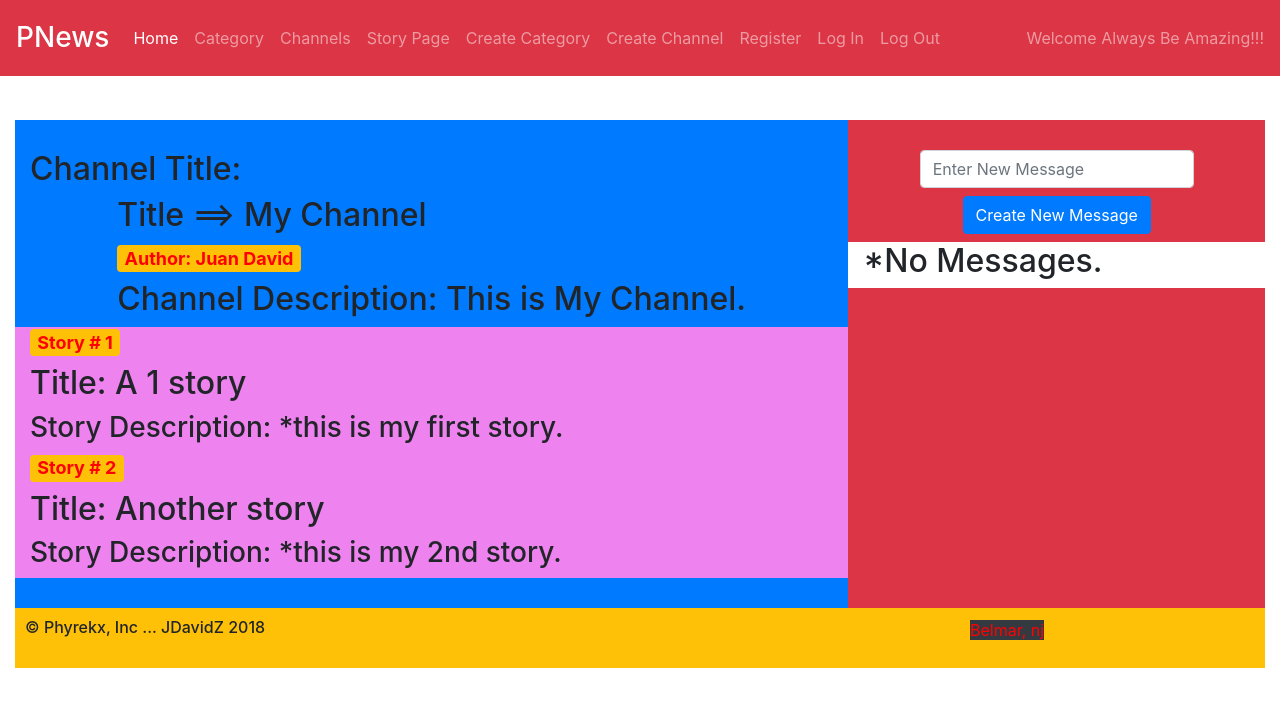
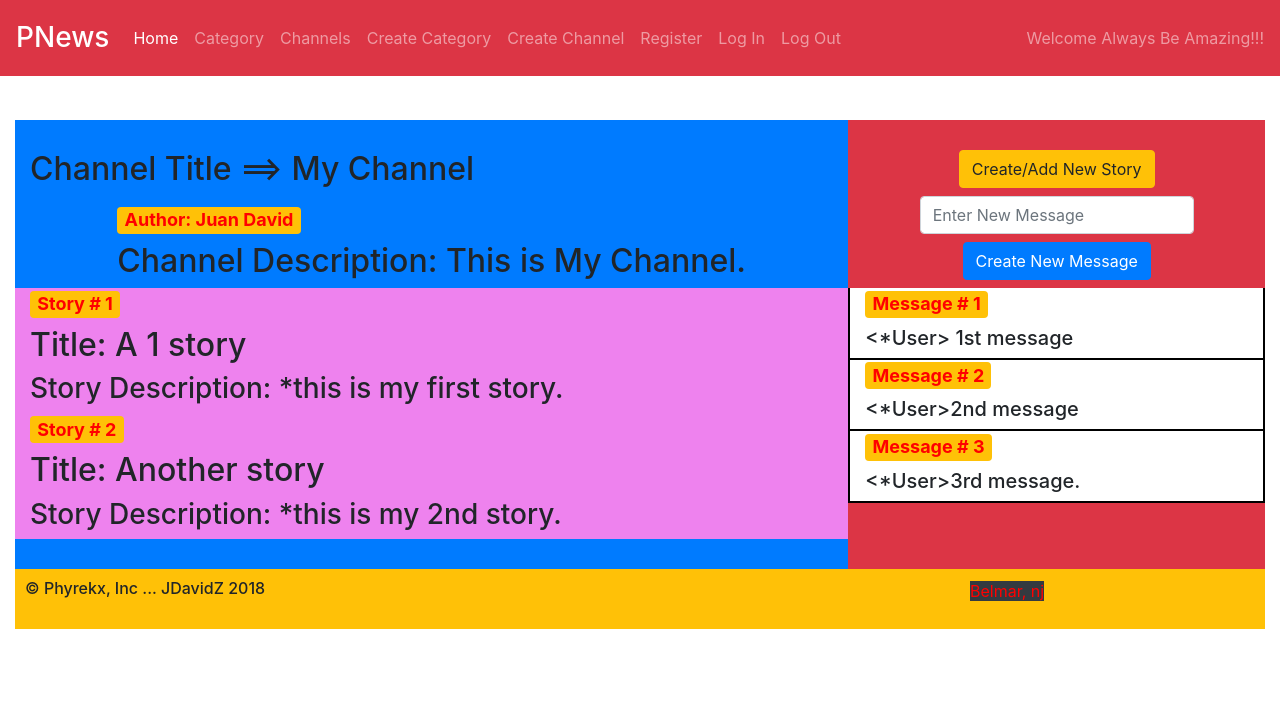
Before and after one commit to jDavidZapata/Personal-News, a Flask app: a page that uses templates/layout.html in a window 1280 px wide. Shown: the top 707 px of the page. Run offline with Flask 2, Linux system fonts and the light colour scheme; some libraries are stand-ins or nearby versions.

Commit message:
Updated channel and story pages

```diff
--- a/app1.py
+++ b/app1.py
@@ -8,13 +8,13 @@ app = Flask(__name__)
 channel = None
 
 
-channel1 = {"title":"Channel-test", "author":"my self", "year": 2020, "text": "This is A Channel.", 'messages' : [{"text":"hello, 1st message"}, {"text":"world, 2nd message"}, {"text":"And this is the 3rd message."}], 'storys': [{"title": "1 story", "text": "first story.", 'comments' : [{'text':"1st. comment. hello"}, {'text':"2nd. comment. world"}]},{"title": "2 story", "text": "2nd story."}]}
+channel1 = {"title":"Channel-test", "author":"my self", "year": 2020, "text": "This is A Channel.", 'messages' : [{"text":"hello, 1st message"}, {"text":"world, 2nd message"}, {"text":"And this is the 3rd message."}], 'storys': [{"title": "1 story", 'author':'Juan David', 'year': 2019, "text": "first story.", 'comments' : [{'text':"1st. comment. hello"}, {'text':"2nd. comment. world"}]},{"title": "2 story", 'author':'Juan David', 'year': 2019, "text": "2nd story."},{'title':'My Story', 'author':'Juan David', 'year': 2019, 'text': 'This is my first Story.'}]}
 
-channel2 = {"title":"My Channel", "author":"Juan David", "year": 2019, "text": "This is My Channel.", 'storys': [{"title": "A 1 story", "text": "this is my first story."},{"title": "Another story", "text": "this is my 2nd story."}]}
+channel2 = {"title":"My Channel", "author":"Juan David", "year": 2019, "text": "This is My Channel.", 'messages' : [{"text":" 1st message"}, {"text":"2nd message"}, {"text":"3rd message."}], 'storys': [{"title": "A 1 story", 'author':'David', 'year': 2018, "text": "this is my first story."},{"title": "Another story", 'author':'Juavid', 'year': 2029, "text": "this is my 2nd story."}]}
 
-channel3 = {"title":"Daves Channel", "author":"Dave", "year": 2019, "text": "This is daves Channel.", 'storys' : [{"title": "A story", "text": "This is my 1st story."},{"title": "MY SECOND story", "text": "This is my second story."} ]}
+channel3 = {"title":"Daves Channel", "author":"Dave", "year": 2019, "text": "This is daves Channel.", 'storys' : [{"title": "A story", 'author':'Jd', 'year': 2029, "text": "This is my 1st story."},{"title": "MY SECOND story", 'author':'JDz', 'year': 2017, "text": "This is my second story."} ]}
 
-channel4 = {"title":"juans Channel", "author":"Juan", "year": 2019, "text": "This is Juans Channel.", 'storys' : [{"title": "story", "text": "a first story."}]}
+channel4 = {"title":"juans Channel", "author":"Juan", "year": 2019, "text": "This is Juans Channel.", 'storys' : [{"title": "story", 'author':'Juan Dz', 'year': 2017, "text": "A story."}]}
 
 channel5 = {"title":"Dman's Channel", "author":"DMAN", "year": 2018, "text": "This DMAN Channel."}
 
@@ -28,7 +28,8 @@ messages = []
 
 for c in channels:
 	if 'messages' in c:
-		messages.append(c['messages'])
+		for i in c['messages']:
+			messages.append(i)
 
 
 
@@ -41,7 +42,8 @@ storys = []
 
 for c in channels:
 	if 'storys' in c:
-		storys.append(c['storys'])
+		for i in c['storys']:
+			storys.append(i)
 
 
 print(f"Storys 0: {storys}")
@@ -49,9 +51,10 @@ print(f"Storys 0: {storys}")
 
 comments = []
 
-for s in storys[0]:
+for s in storys:
 	if 'comments' in s:
-		comments.append(s['comments'])
+		for i in s['comments']:
+			comments.append(i)
 
 
 print(f"comments 0: {comments}")
@@ -108,7 +111,7 @@ def index():
 
 
 
-	storys = [{'title': results[i]['title'], 'section' : results[i]['section'], 'abstract' : results[i]['abstract'],
+	links = [{'title': results[i]['title'], 'section' : results[i]['section'], 'abstract' : results[i]['abstract'],
 			'url' : results[i]['url'], 'multimedia' : (results[i]['multimedia'][2] if results[i]['multimedia']
 			else results[i]['multimedia']) } for i in range(len(results))]
 
@@ -116,7 +119,7 @@ def index():
 
 	#print(storys)
 
-	return render_template("index.html", storys=storys)
+	return render_template("index.html", links=links)
 
 texts = ["Lorem ipsum dolor sit amet, consectetur adipiscing elit. Aliquam tortor mauris, maximus semper volutpat vitae, varius placerat dui. Nunc consequat dictum est, at vestibulum est hendrerit at. Mauris suscipit neque ultrices nisl interdum accumsan. Sed euismod, ligula eget tristique semper, lectus est pellentesque dui, sit amet rhoncus leo mi nec orci. Curabitur hendrerit, est in ultricies interdum, lacus lacus aliquam mauris, vel vestibulum magna nisl id arcu. Cras luctus tellus ac convallis venenatis. Cras consequat tempor tincidunt. Proin ultricies purus mauris, non tempor turpis mollis id. Nam iaculis risus mauris, quis ornare neque semper vel.",
 		"Praesent euismod auctor quam, id congue tellus malesuada vitae. Ut sed lacinia quam. Sed vitae mattis metus, vel gravida ante. Praesent tincidunt nulla non sapien tincidunt, vitae semper diam faucibus. Nulla venenatis tincidunt efficitur. Integer justo nunc, egestas eget dignissim dignissim, fermentum ac sapien. Suspendisse non libero facilisis, dictum nunc ut, tincidunt diam.",
@@ -141,11 +144,11 @@ def home():
 
 	results = data['results']
 
-	storys = [{'title': results[i]['title'], 'section' : results[i]['section'], 'abstract' : results[i]['abstract'], 'url' : results[i]['url'], 'multimedia' : (results[i]['multimedia'][2] if results[i]['multimedia'] else results[i]['multimedia']) } for i in range(len(results))]
+	links = [{'title': results[i]['title'], 'section' : results[i]['section'], 'abstract' : results[i]['abstract'], 'url' : results[i]['url'], 'multimedia' : (results[i]['multimedia'][2] if results[i]['multimedia'] else results[i]['multimedia']) } for i in range(len(results))]
 
 	#print(storys)
 
-	return render_template("index.html", storys=storys)
+	return render_template("index.html", links=links)
 
 
 
@@ -247,12 +250,15 @@ def channelPage(channel_title):
 
 	'''
 
-	channel = []
+	channel = {}
 	for c in channels:
 		if c['title'] == channel_title:
-			channel.append(c)
+			channel = (c)
 
 	print(f'Unfilter Channel:{channel}')
+
+	ch = channel
+
 
 
 	'''
@@ -264,15 +270,18 @@ def channelPage(channel_title):
 
 	'''
 
-	messages = channel[0]['messages'] if 'messages' in channel[0] else "No Messages."
+	#messages = channel[0]['messages'] if 'messages' in channel[0] else "No Messages."
 
-	storys = channel[0]['storys'] if 'storys' in channel[0] else "No Story's."
+	messages = ch['messages'] if 'messages' in ch else "No Messages."
 
-	info = [{'title': channel[0]['title'], 'year': channel[0]['year'], 'author': channel[0]['author'], 'text': channel[0]['text']}]
+	#storys = channel[0]['storys'] if 'storys' in channel[0] else "No Story's."
+	storys = channel['storys'] if 'storys' in channel else "No Story's."
+
+	info = {'title': channel['title'], 'year': channel['year'], 'author': channel['author'], 'text': channel['text']}
 
 	print(f"Messages: {messages}")
 
-	print(f"Filter Channel: {channel}")
+	print(f"Filter Channel: {ch}")
 
 	print(f"Story's: {storys}")
 
@@ -293,8 +302,8 @@ def channelPage(channel_title):
 	return render_template("channel_page.html", channel=channel, messages=messages, storys=storys, info=info)
 
 
-@app.route("/storyPage")
-def storyPage():
+@app.route("/storyPage/<string:story_title>", methods=['GET', 'POST'])
+def storyPage(story_title):
 
 	# Display Story.
 	# take in <storyID>
@@ -314,9 +323,30 @@ def storyPage():
 
 	print(f'Unfilter Story:{story}')
 
+
 	'''
+	print(f"title ==== {story_title}")
+	print(f"@@@======>>Storys{storys}")
 
-	story = {'title':'My Story', 'author':'Juan David', 'year': 2019, 'text': 'This is my first Story.'}
+	story = {}
+	for s in storys:
+		if s['title'] == story_title:
+			story = s
+
+	print(f'Unfilter storryy:{story}')
+
+
+
+	print(f"Filter Stooorrryyy: {story}")
+
+
+
+
+
+
+
+
+	#story = {'title':'My Story', 'author':'Juan David', 'year': 2019, 'text': 'This is my first Story.'}
 	comments = [{"text":"1st. comment. hello"}, {"text":"2nd. comment. world"}, {"text":"3. comment. "}, {"text":"4. comment. "}, {"text":"5. comment. hello"}, {"text":"6. comment. world"}]
 	links = [{'link': 1, 'url': 'url1', 'img': 'img1'}, {'link': 2, 'url': 'url2', 'img': 'img2'}, {'link': 3, 'url': 'url3', 'img': 'img3'}]
 
--- a/templates/channel_page.html
+++ b/templates/channel_page.html
@@ -15,31 +15,32 @@
 {% block body %}
 
 <div class="col-12 col-sm-6 col-lg-8 col-md-8 bg-primary left">
-    <h2>Channel Title: </h2>
+    {% if info %}
+    <h2 class="channel-title">Channel Title ==> {{info.title}} </h2>
 
     <div class="row justify-content-center">
 
         <div class="row justify-content-center channel-info">
-            {% if info %}
-            {% for info in info %}
 
-            <div class="col-12">
-            <h2>Title ==> {{info.title}}</h2>
-            <h4><a href="#" class="badge badge-warning">Author: {{info.author}}</a></h4>
 
-            <h2>Channel Description: {{info.text}}</h2>
+
+            <div class="col-12 channel-info-e">
+                <h2 ></h2>
+                <h4><a href="#" class="badge badge-warning">Author: {{info.author}}</a></h4>
+
+                <h2>Channel Description: {{info.text}}</h2>
             </div>
 
-            {% endfor %}
-            {% endif %}
+
+
         </div>
 
     </div>
-
+    {% endif %}
     <div class="row justify-content-left channel-storys" style="background-color: violet">
         {% if storys == "No Story's." %}
 
-        <div class="col-lg-4 col-md-6 ">
+        <div class="col-lg-4 col-md-6 channel-story">
 
             <h2>*{{storys}}</h2>
         </div>
@@ -50,8 +51,8 @@
 
         <div class="col-12 channel-story">
 
-            <h4><a href="#" class="badge badge-warning">Story # {{storys.index(story) + 1}}</a></h4>
-            <h2>Title: {{story.title}}</h2>
+            <h4><a href="{{ url_for('storyPage', story_title=story.title) }}" class="badge badge-warning">Story # {{storys.index(story) + 1}}</a></h4>
+            <h2 class="storys-title">Title: {{story.title}}</h2>
             <h3>Story Description: *{{story.text}}</h3>
         </div>
 
@@ -63,7 +64,7 @@
 </div>
 
 <div class="col-12 col-lg-4 col-sm-6 col-md-4 bg-danger right">
-    {% if g.channelowner %}
+    {% if not g.channelowner %}
     <form id="form" class="form-inline justify-content-center" action="" method="">
     <button id="button" type="submit" class="btn btn-warning mb-2">Create/Add New Story</button>
     </form>
@@ -102,9 +103,6 @@
 
 </div>
 
-<hr>
-<div id="body">
-</div>
 
 {% endblock %}
 
--- a/templates/index.html
+++ b/templates/index.html
@@ -9,7 +9,7 @@
 <div class="col-12 col-sm-6 col-lg-8 col-md-8 bg-primary left">
     <h2 class="news-link">NEW'S LINKS:</h2>
     <div class="row justify-content-end main-storys">
-        {% for story in storys %}
+        {% for story in links %}
         <div class="main-story">
 
         	<div class="col-12">
--- a/templates/layout.html
+++ b/templates/layout.html
@@ -206,9 +206,7 @@
               <a class="nav-link" href="{{ url_for('channelslist')}}" data-page="channelslist">Channels</a>
             </li>
 
-            <li class="nav-item">
-              <a class="nav-link" href="{{ url_for('storyPage') }}" data-page="storyPage">Story Page</a>
-            </li>
+
 
             <li class="nav-item">
               <a class="nav-link" href="{{ url_for('createCategory') }}" data-page="createCategory">Create Category</a>
```
Also changed, not shown: templates/story_page.html (+10 -11 lines).
